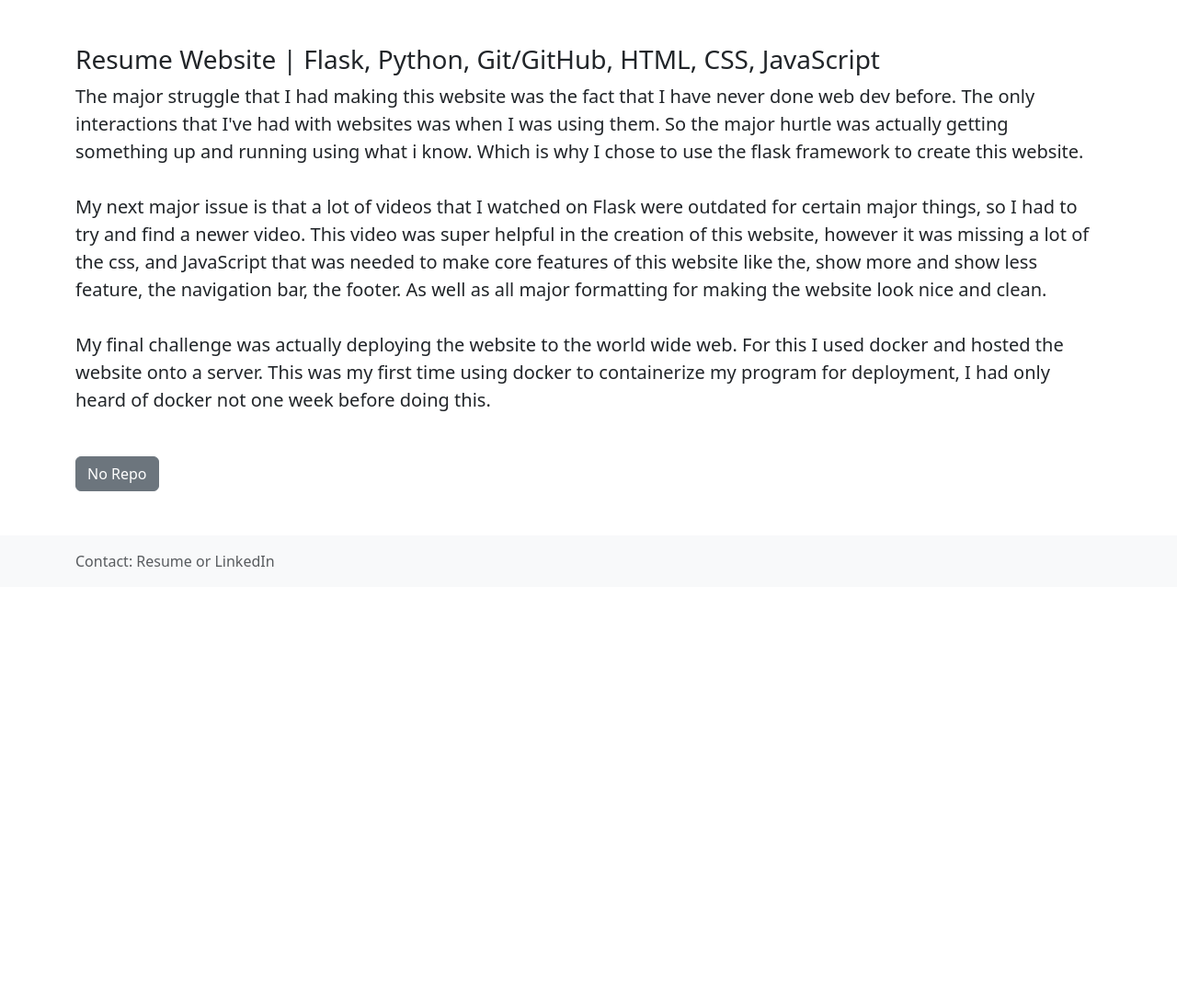
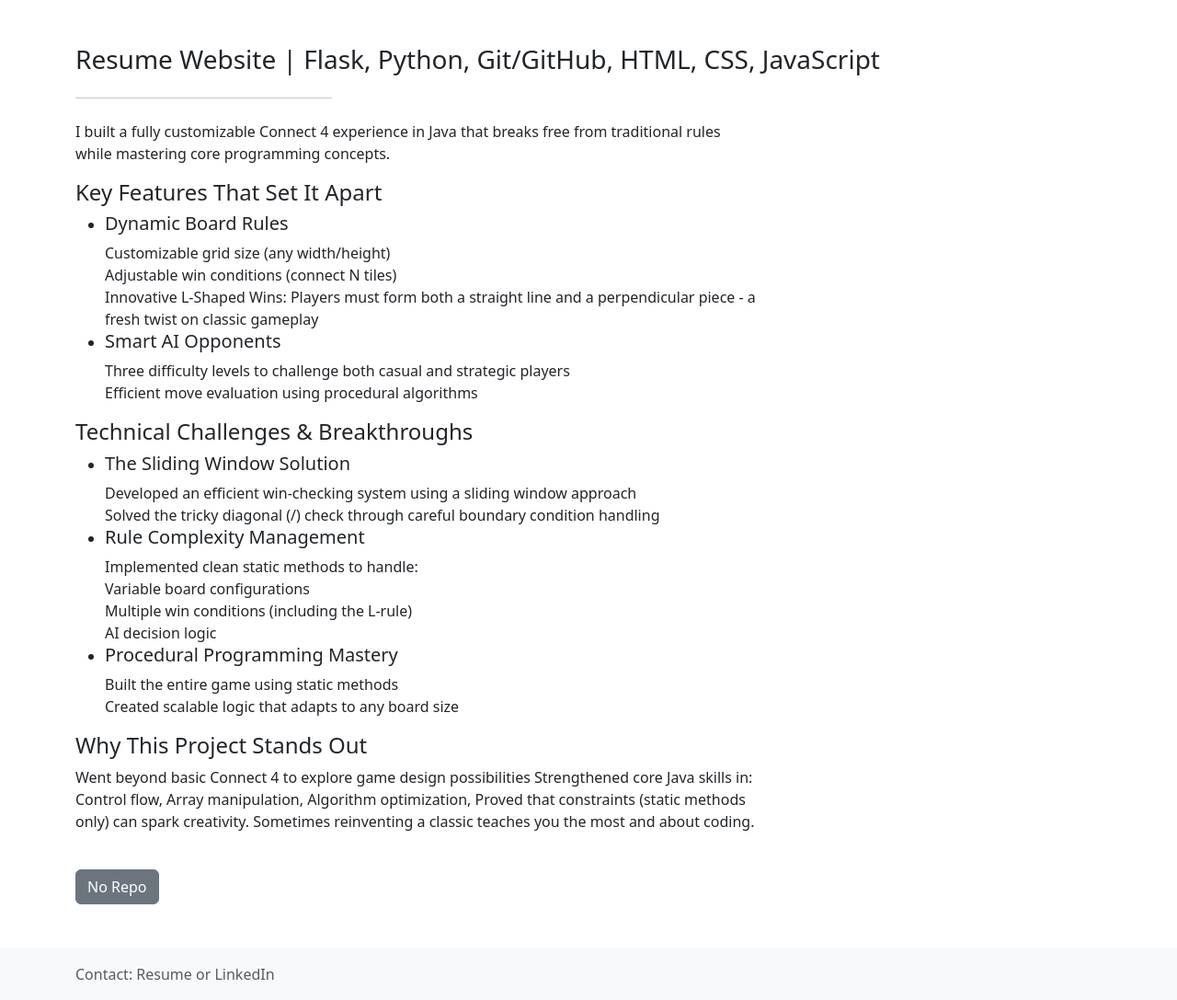
Before and after one commit to XavierLED/resume-website, a Python web app: template blueprint/templates/projects/connect4.html in a window 1280 px wide. Shown: the part 56-1143 px from the top of the page at 92% size. Before the commit the page ends 672 px from the top, so only its background shows below. Run offline with Jinja, Linux system fonts and the light colour scheme; the template is opened without the code that fills it, so the values that code supplies are empty.

Commit message:
making all the paragraphs better and make more sense

```diff
--- a/blueprint/templates/projects/connect4.html
+++ b/blueprint/templates/projects/connect4.html
@@ -4,13 +4,57 @@
 {% block content %}
 <div class="container my-5">
     <h3>Resume Website | Flask, Python, Git/GitHub, HTML, CSS, JavaScript</h3>
-    <p class="fs-5">The major struggle that I had making this website was the fact that I have never done web dev before. The only interactions that I've had with websites was when I was using them. So the major hurtle was actually getting something up and running using what i know. Which is why I chose to use the flask framework to create this website. <br><br>
+            <hr class="col-3 my-4">
+    <div class="col-lg-8 px-0">
 
-My next major issue is that a lot of videos that I watched on Flask were outdated for certain major things, so I had to try and find a newer video. This video was super helpful in the creation of this website, however it was missing a lot of the css, and JavaScript that was needed to make core features of this website like the, show more and show less feature, the navigation bar, the footer. As well as all major formatting for making the website look nice and clean.<br><br>
+    <p>I built a fully customizable Connect 4 experience in Java that breaks free from traditional rules while mastering core programming concepts.
 
-My final challenge was actually deploying the website to the world wide web. For this I used docker and hosted the website onto a server. This was my first time using docker to containerize my program for deployment, I had only heard of docker not one week before doing this.<br><br>
+        <h4>Key Features That Set It Apart</h4>
+        <ul>
+            <li>
+                <h5>Dynamic Board Rules</h5>
+                Customizable grid size (any width/height)<br>
+                Adjustable win conditions (connect N tiles)<br>
+                Innovative L-Shaped Wins: Players must form both a straight line and a perpendicular piece - a fresh twist on classic gameplay<br>
+            </li>
+            <li>
+                <h5>Smart AI Opponents</h5>
+                Three difficulty levels to challenge both casual and strategic players<br>
+                Efficient move evaluation using procedural algorithms<br>
+            </li>
+        </ul>
+        <h4>Technical Challenges & Breakthroughs</h4>
+        <ul>
+            <li>
+                <h5>The Sliding Window Solution</h5>
+                Developed an efficient win-checking system using a sliding window approach<br>
+                Solved the tricky diagonal (/) check through careful boundary condition handling<br>
+            </li>
+            <li>
+                <h5>Rule Complexity Management</h5>
+                Implemented clean static methods to handle:<br>
+                Variable board configurations<br>
+                Multiple win conditions (including the L-rule)<br>
+                AI decision logic<br>
+            </li>
+            <li>
+                <h5>Procedural Programming Mastery</h5>
+                Built the entire game using static methods<br>
+                Created scalable logic that adapts to any board size<br>
+            </li>
+        </ul>
+        <h4>Why This Project Stands Out</h4>
+Went beyond basic Connect 4 to explore game design possibilities
+Strengthened core Java skills in: Control flow, Array manipulation,
+
+Algorithm optimization,
+
+Proved that constraints (static methods only) can spark creativity.
+
+Sometimes reinventing a classic teaches you the most and about coding.<br><br>
+
 </p>
             <a href="https://github.com/XavierLED" class="btn btn-secondary">No Repo</a>
-
+    </div>
 </div>
 {% endblock %}
```
Also changed, not shown: blueprint/templates/projects/fitnessTracker.html (+32 -4 lines), blueprint/templates/projects/projects.html (+5 -12 lines), blueprint/templates/projects/weatherapp.html (+42 -4 lines), blueprint/templates/projects/website.html (+23 -7 lines).
